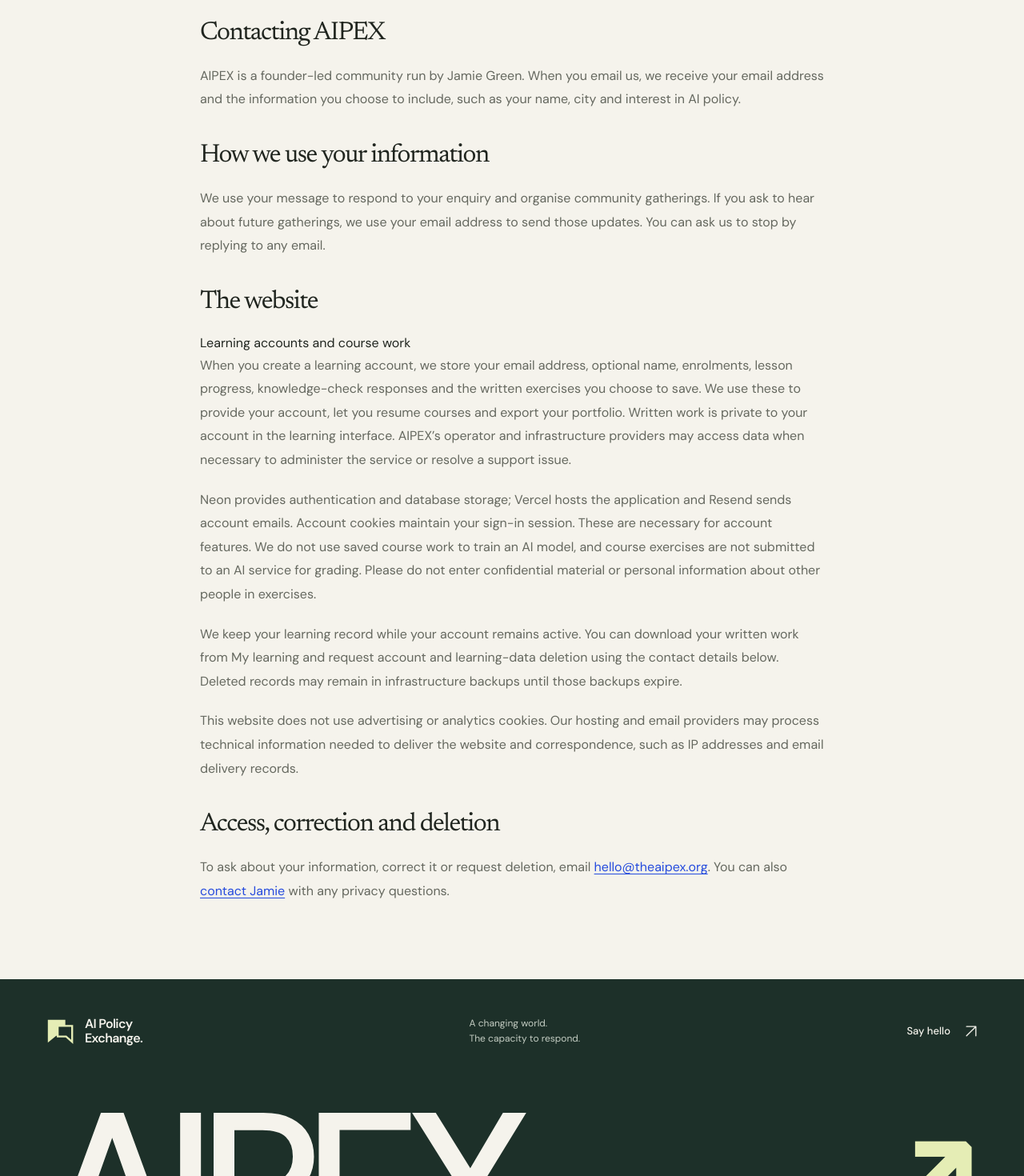
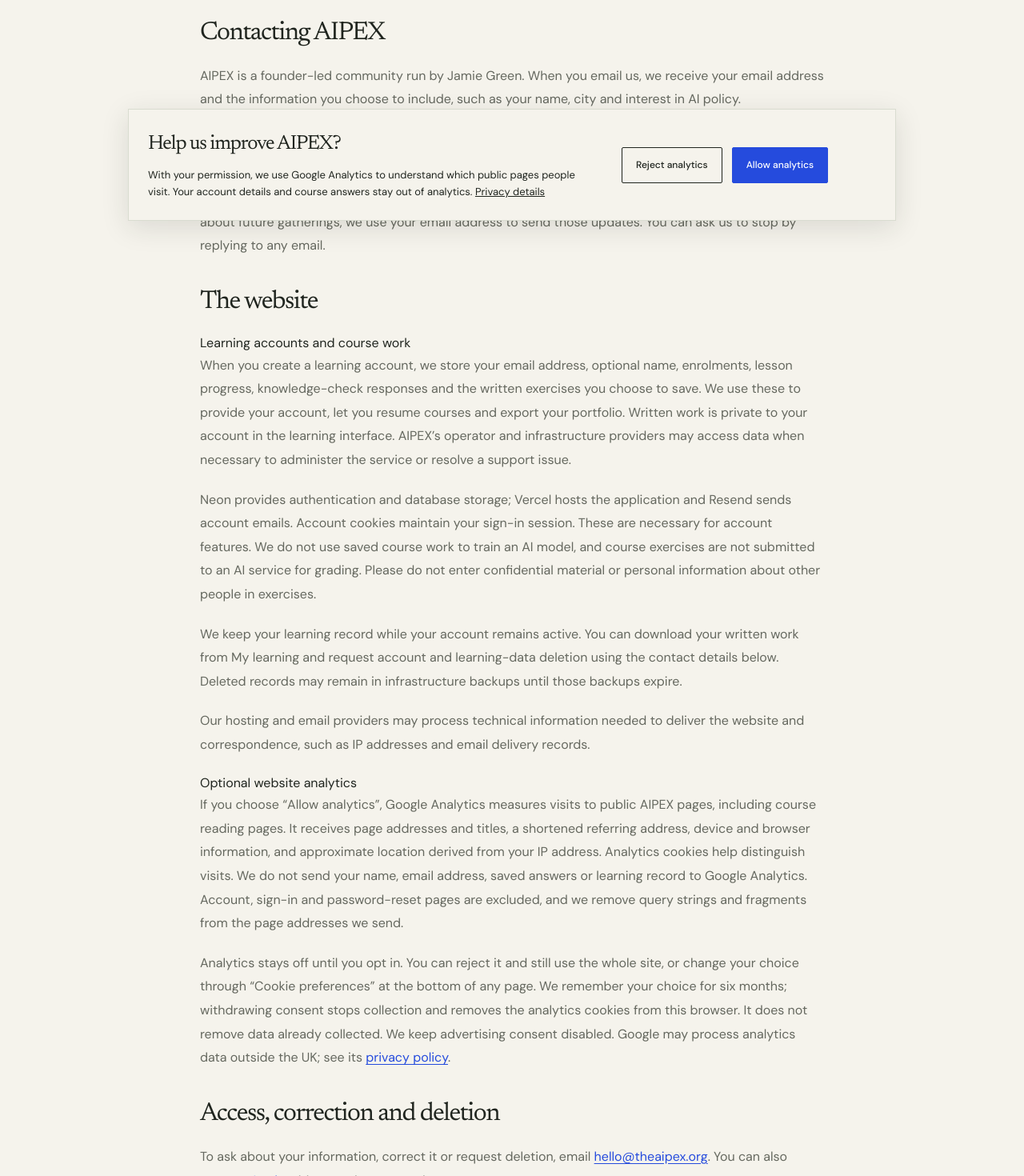
Before and after one commit to jamiegreee/aipex, a Next.js app: page /privacy in a window 1280 px wide. Shown: the part 500-1970 px from the top of the page at 80% size. Built offline with nearby package versions, Linux system fonts and the light colour scheme.

Commit message:
Restore consent-based AIPEX Google Analytics tracking (#6)

```diff
--- a/src/app/globals.css
+++ b/src/app/globals.css
@@ -1,4 +1,38 @@
 @import "tailwindcss";
+
+.analytics-choice {
+  position: fixed;
+  inset: auto 24px 24px;
+  z-index: 100;
+  display: flex;
+  align-items: center;
+  gap: 32px;
+  max-width: 960px;
+  margin-inline: auto;
+  padding: 24px;
+  border: 1px solid var(--color-border);
+  background: var(--color-cream);
+  box-shadow: 0 8px 32px #20251f20;
+}
+.analytics-choice h2 { font-size: 25px; margin-bottom: 8px; }
+.analytics-choice p { font-size: 13px; max-width: 560px; }
+.analytics-choice a { text-decoration: underline; }
+.analytics-actions { display: flex; flex-shrink: 0; gap: 12px; }
+.analytics-settings {
+  display: block;
+  padding: 16px 24px;
+  margin-inline: auto;
+  border: 0;
+  background: transparent;
+  color: var(--color-ink);
+  font-size: 12px;
+  text-decoration: underline;
+}
+@media (max-width: 800px) {
+  .analytics-choice { inset: auto 12px 12px; padding: 20px; gap: 16px; flex-direction: column; align-items: stretch; max-height: 80dvh; overflow-y: auto; }
+  .analytics-actions { flex-wrap: wrap; }
+  .analytics-actions button { flex: 1; }
+}
 
 @theme inline {
   --color-cream: #f5f3ec;
--- a/src/app/layout.tsx
+++ b/src/app/layout.tsx
@@ -1,6 +1,8 @@
 import type { Metadata } from "next";
 import { DM_Sans, Newsreader, IBM_Plex_Mono } from "next/font/google";
 import "./globals.css";
+import { Suspense } from "react";
+import Analytics from "@/components/Analytics";
 
 const sans = DM_Sans({
   variable: "--font-body",
@@ -48,6 +50,7 @@
           Skip to content
         </a>
         {children}
+        <Suspense fallback={null}><Analytics /></Suspense>
       </body>
     </html>
   );
--- a/src/app/privacy/page.tsx
+++ b/src/app/privacy/page.tsx
@@ -66,10 +66,30 @@
             expire.
           </p>
           <p>
-            This website does not use advertising or analytics cookies. Our
-            hosting and email providers may process technical information needed
+            Our hosting and email providers may process technical information needed
             to deliver the website and correspondence, such as IP addresses and
             email delivery records.
+          </p>
+          <h3>Optional website analytics</h3>
+          <p>
+            If you choose “Allow analytics”, Google Analytics measures visits to
+            public AIPEX pages, including course reading pages. It receives page
+            addresses and titles, a shortened referring address, device and browser
+            information, and approximate location derived from your IP address.
+            Analytics cookies help distinguish visits. We do not send your name,
+            email address, saved answers or learning record to Google Analytics.
+            Account, sign-in and password-reset pages are excluded, and we remove
+            query strings and fragments from the page addresses we send.
+          </p>
+          <p>
+            Analytics stays off until you opt in. You can reject it and still use
+            the whole site, or change your choice through “Cookie preferences” at
+            the bottom of any page. We remember your choice for six months;
+            withdrawing consent stops collection and removes the analytics
+            cookies from this browser. It does not remove data already collected.
+            We keep advertising consent disabled. Google may process analytics
+            data outside the UK; see its{" "}
+            <a href="https://policies.google.com/privacy">privacy policy</a>.
           </p>
           <h2>Access, correction and deletion</h2>
           <p>
--- /dev/null
+++ b/src/components/Analytics.tsx
@@ -0,0 +1,77 @@
+"use client";
+
+import { useEffect, useRef, useState, useSyncExternalStore } from "react";
+import { usePathname } from "next/navigation";
+import Script from "next/script";
+import Link from "next/link";
+import { ANALYTICS_CHOICE_COOKIE, GA_ID, analyticsLocation, clearAnalyticsCookies, isAnalyticsHost, isAnalyticsPage, setAnalyticsEnabled, trackPage } from "@/lib/analytics";
+
+type Choice = "accepted" | "rejected" | null;
+const eventName = "aipex-analytics-choice";
+function readChoice(): Choice {
+  const value = document.cookie.split("; ").find(row => row.startsWith(`${ANALYTICS_CHOICE_COOKIE}=`))?.split("=")[1];
+  return value === "accepted" || value === "rejected" ? value : null;
+}
+function subscribe(notify: () => void) {
+  window.addEventListener(eventName, notify);
+  window.addEventListener("focus", notify);
+  return () => {
+    window.removeEventListener(eventName, notify);
+    window.removeEventListener("focus", notify);
+  };
+}
+const serverChoice = () => null;
+
+export default function Analytics() {
+  const pathname = usePathname();
+  const choice = useSyncExternalStore(subscribe, readChoice, serverChoice);
+  const [preferencesOpen, setPreferencesOpen] = useState(false);
+  const [ready, setReady] = useState(false);
+  const previousPage = useRef<string | null>(null);
+  const allowed = choice === "accepted" && isAnalyticsPage(pathname);
+
+  useEffect(() => {
+    const enabled = allowed && isAnalyticsHost(window.location.hostname);
+    setAnalyticsEnabled(enabled);
+    if (!enabled) { previousPage.current = null; return; }
+    if (ready && previousPage.current !== pathname) {
+      trackPage(pathname, previousPage.current ? analyticsLocation(previousPage.current) : document.referrer);
+      previousPage.current = pathname;
+    }
+    return () => setAnalyticsEnabled(false);
+  }, [allowed, pathname, ready]);
+
+  function choose(next: Exclude<Choice, null>) {
+    document.cookie = `${ANALYTICS_CHOICE_COOKIE}=${next}; Max-Age=15552000; Path=/; SameSite=Lax${window.location.protocol === "https:" ? "; Secure" : ""}`;
+    if (next === "rejected") {
+      setAnalyticsEnabled(false);
+      clearAnalyticsCookies();
+      setReady(false);
+    }
+    window.dispatchEvent(new Event(eventName));
+    setPreferencesOpen(false);
+  }
+
+  const show = choice === null || preferencesOpen;
+  return (
+    <>
+      {allowed && typeof window !== "undefined" && isAnalyticsHost(window.location.hostname) && (
+        <Script id="aipex-google-analytics" src={`https://www.googletagmanager.com/gtag/js?id=${GA_ID}`} strategy="afterInteractive" onReady={() => setReady(true)} />
+      )}
+      {show ? (
+        <section className="analytics-choice" aria-label="Analytics preferences">
+          <div>
+            <h2>Help us improve AIPEX?</h2>
+            <p>With your permission, we use Google Analytics to understand which public pages people visit. Your account details and course answers stay out of analytics. <Link href="/privacy">Privacy details</Link></p>
+          </div>
+          <div className="analytics-actions">
+            <button className="button button-small button-outline" onClick={() => choose("rejected")}>Reject analytics</button>
+            <button className="button button-small" onClick={() => choose("accepted")}>Allow analytics</button>
+          </div>
+        </section>
+      ) : (
+        <button className="analytics-settings" onClick={() => setPreferencesOpen(true)}>Cookie preferences</button>
+      )}
+    </>
+  );
+}
--- /dev/null
+++ b/src/lib/analytics.ts
@@ -0,0 +1,83 @@
+export const GA_ID = "G-J1YPT21EYK";
+export const ANALYTICS_CHOICE_COOKIE = "aipex_analytics_v1";
+
+// An allowlist keeps future account routes out of analytics by default.
+export function isAnalyticsPage(path: string): boolean {
+  return ["/", "/about", "/community", "/gatherings", "/charter", "/contact", "/privacy", "/courses"].includes(path)
+    || /^\/courses\/(ai-policy-in-practice|governing-ai-in-public-services)(\/[a-z0-9-]+)?$/.test(path);
+}
+
+export function analyticsLocation(path: string): string {
+  return `https://theaipex.org${path.split(/[?#]/)[0]}`;
+}
+
+export function analyticsReferrer(referrer: string): string {
+  try {
+    const url = new URL(referrer);
+    if (!["http:", "https:"].includes(url.protocol)) return "";
+    if (["theaipex.org", "www.theaipex.org"].includes(url.hostname)) {
+      return isAnalyticsPage(url.pathname) ? analyticsLocation(url.pathname) : "";
+    }
+    return url.origin;
+  } catch {
+    return "";
+  }
+}
+
+export function isAnalyticsHost(host: string): boolean {
+  return host === "theaipex.org" || host === "www.theaipex.org";
+}
+
+export type AnalyticsWindow = Window & {
+  dataLayer?: unknown[];
+  gtag?: (...args: unknown[]) => void;
+  "ga-disable-G-J1YPT21EYK"?: boolean;
+};
+
+let initialized = false;
+export function setAnalyticsEnabled(enabled: boolean) {
+  const target = window as AnalyticsWindow;
+  target[`ga-disable-${GA_ID}`] = !enabled;
+  if (!enabled && !initialized) return;
+  target.dataLayer ??= [];
+  // Google processes the standard gtag Arguments queue format.
+  // eslint-disable-next-line prefer-rest-params
+  target.gtag ??= function () { target.dataLayer!.push(arguments); };
+  if (!initialized) {
+    target.gtag("consent", "default", {
+      analytics_storage: "denied", ad_storage: "denied",
+      ad_user_data: "denied", ad_personalization: "denied",
+    });
+    target.gtag("js", new Date());
+    target.gtag("config", GA_ID, {
+      send_page_view: false, allow_google_signals: false,
+      allow_ad_personalization_signals: false, cookie_expires: 15552000,
+      page_location: analyticsLocation(window.location.pathname),
+      page_referrer: analyticsReferrer(document.referrer),
+    });
+    initialized = true;
+  }
+  target.gtag("consent", "update", { analytics_storage: enabled ? "granted" : "denied" });
+}
+
+export function trackPage(path: string, referrer: string) {
+  const target = window as AnalyticsWindow;
+  if (target[`ga-disable-${GA_ID}`] || !isAnalyticsPage(path)) return;
+  const fields = {
+    page_location: analyticsLocation(path), page_referrer: analyticsReferrer(referrer),
+    page_title: document.title,
+  };
+  // Applies the sanitised URL to automatic session/engagement events too.
+  target.gtag?.("set", fields);
+  target.gtag?.("event", "page_view", { ...fields, send_to: GA_ID });
+}
+
+export function clearAnalyticsCookies() {
+  for (const cookie of document.cookie.split(";")) {
+    const name = cookie.trim().split("=")[0];
+    if (name !== "_ga" && !name.startsWith("_ga_")) continue;
+    for (const domain of ["", "; Domain=theaipex.org", "; Domain=.theaipex.org", `; Domain=${window.location.hostname}`]) {
+      document.cookie = `${name}=; Max-Age=0; Path=/${domain}; SameSite=Lax`;
+    }
+  }
+}
```
Also changed, not shown: 3 other files (tests, documents, lock files or other folders).
